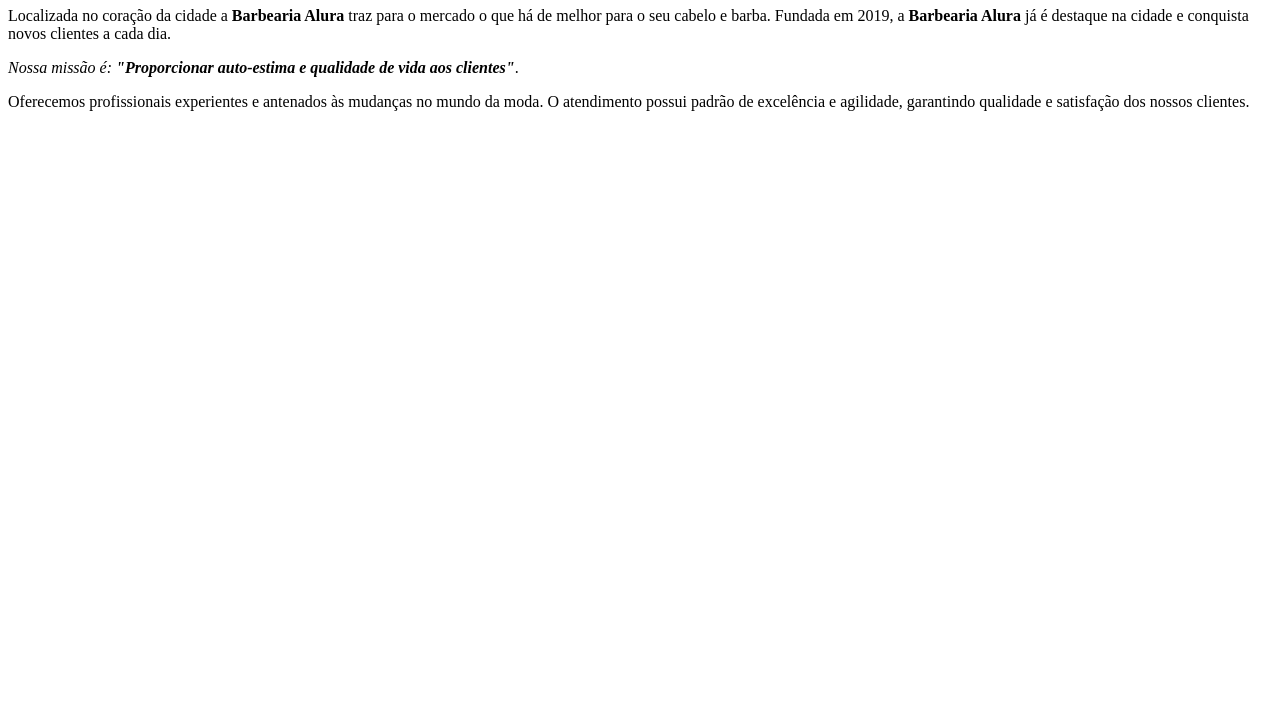
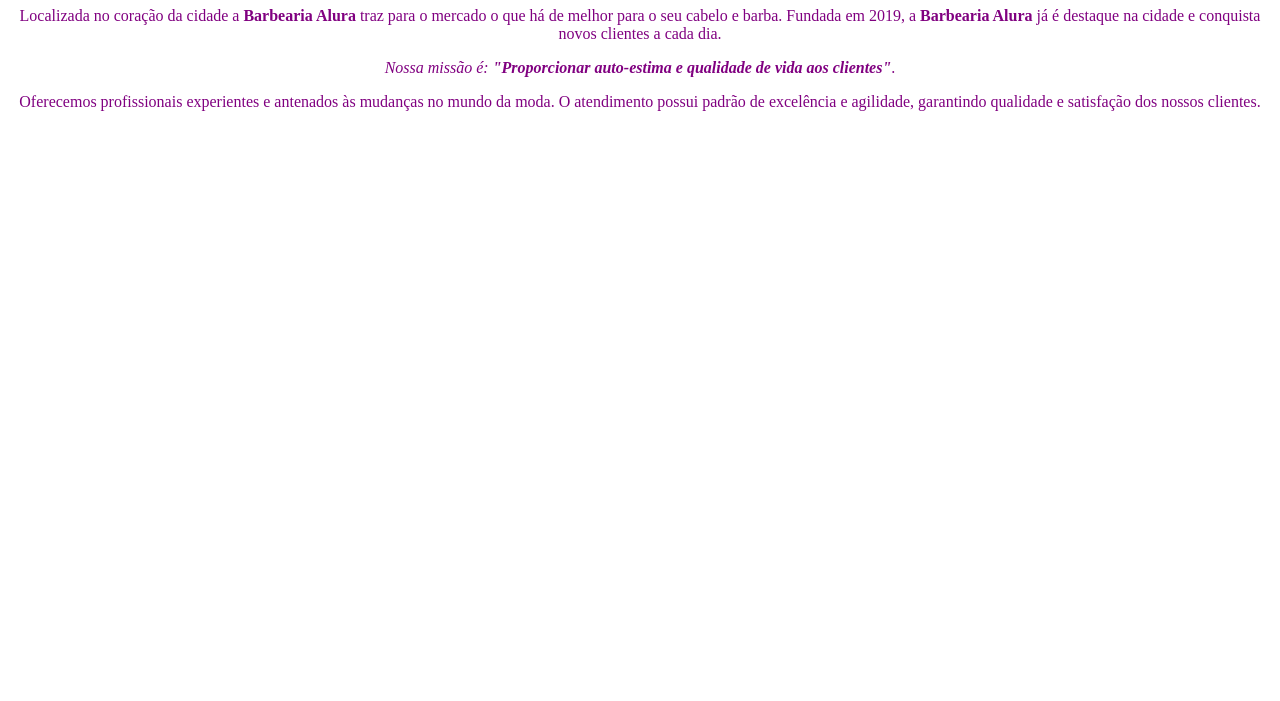
Before and after one commit to alirod1997/Alura-front_end, a plain HTML site: page Html & Css 1/index.html in a window 1280 px wide. Shown: the part 99-800 px from the top of the page. Drawn offline with Linux system fonts and the light colour scheme.

Commit message:
ajuste estilo css

```diff
--- a/Html & Css 1/index.html
+++ b/Html & Css 1/index.html
@@ -4,7 +4,7 @@
     <meta charset="UTF-8">
     <meta http-equiv="X-UA-Compatible" content="IE=edge">
     <meta name="viewport" content="width=device-width, initial-scale=1.0">
-    <link rel="style of the page" href="style.css"
+    <link rel="stylesheet" href="style.css"
     <title>Barberaria Alura</title>
 </head>
 <body>
--- a/Html & Css 1/style.css
+++ b/Html & Css 1/style.css
@@ -1,4 +1,4 @@
 p{
     text-align: center;
-    color: turquoise;
+    color: purple;
 }
```
